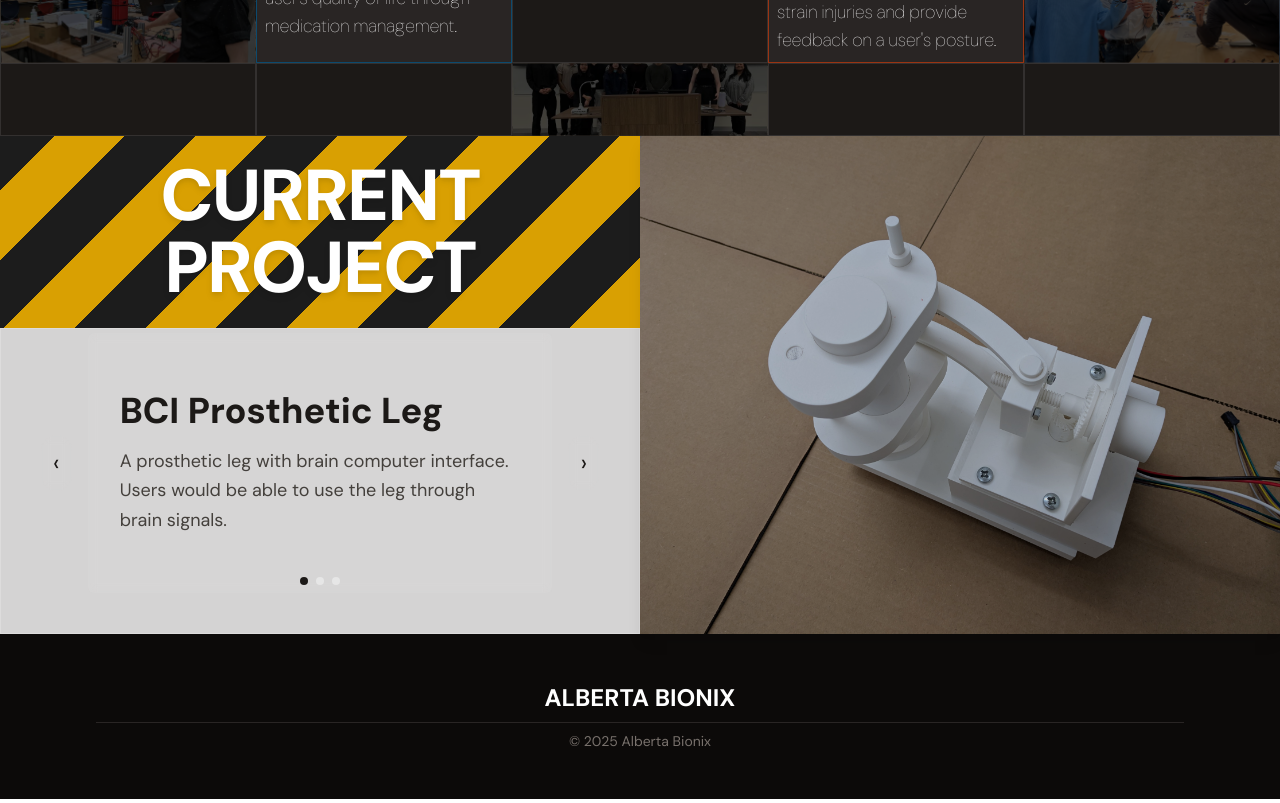
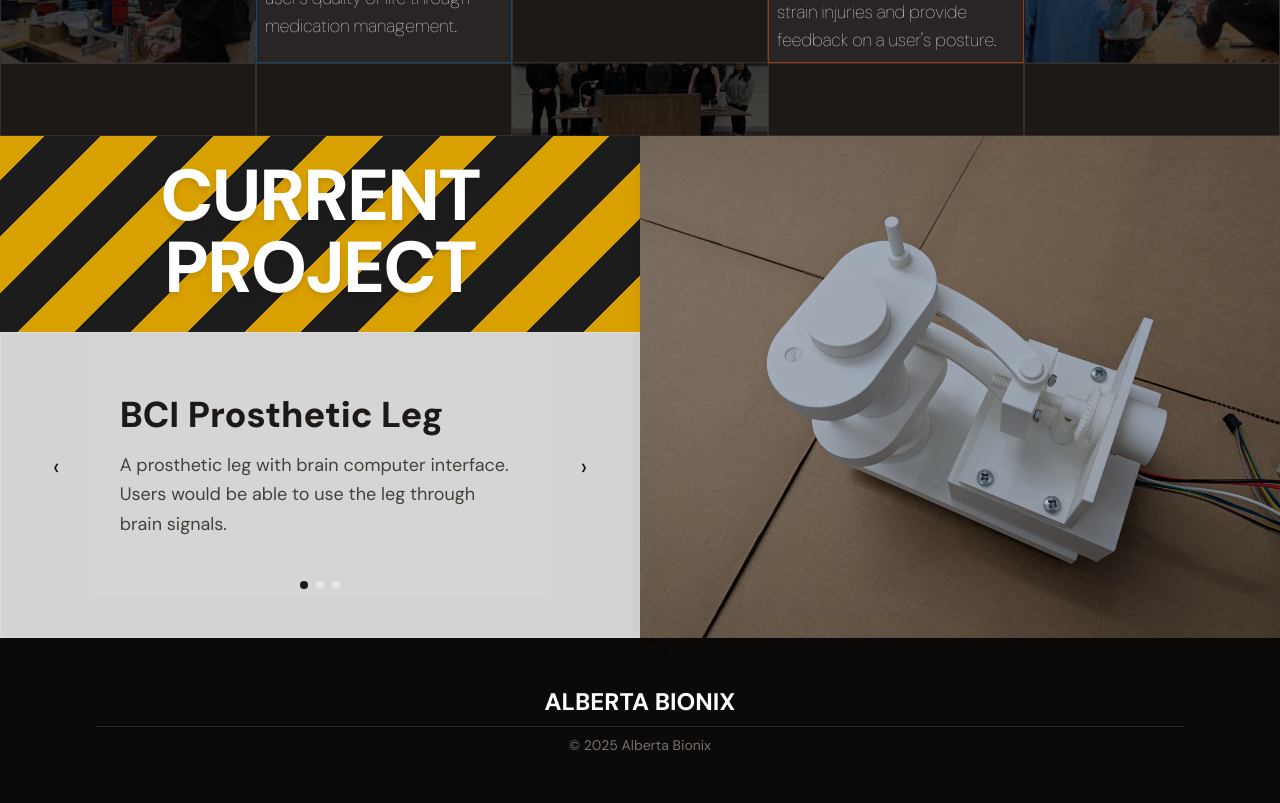
Before and after one commit to albertabionix/website2, a React (Vite) app: page / in a window 1280 px wide. Shown: the part 2300-3103 px from the top of the page. Built offline with nearby package versions, Linux system fonts and the light colour scheme; the HTML template or start-up script is replaced by a standard one.

Commit message:
Update Index.tsx

```diff
--- a/src/pages/Index.tsx
+++ b/src/pages/Index.tsx
@@ -548,18 +548,21 @@ const Index = () => {
         <div className="  flex flex-col lg:flex-row items-stretch gap-0">
           {/* Left: Carousel & Header */}
           <div className="lg:w-1/2 w-full flex flex-col order-first">
-            <div className="relative overflow-hidden px-6 py-6 text-center rounded-none">
+            <div className="relative overflow-hidden px-6 py-6 text-center rounded-none group">
               {/* Striped construction tape background */}
               <div
                 className="absolute inset-0"
                 style={{
                   backgroundImage:
-                    "repeating-linear-gradient(-45deg, #d9a002 0 50px, #1c1c1c 50px 100px)",
+                    "repeating-linear-gradient(-45deg, #d9a002 0 40px, #1c1c1c 40px 80px)",
                 }}
                 aria-hidden
               />
-              <h3 className="text-shadow-lg/40 relative text-5xl sm:text-7xl font-extrabold tracking-tight uppercase text-white drop-shadow-md">
-                CURRENT PROJECT
+              <h3 className="relative text-5xl sm:text-7xl font-extrabold tracking-tight uppercase text-white drop-shadow-md">
+                <span className="inline-block">
+                  CURRENT PROJECT
+                  <span className="block h-1 bg-white rounded transform scale-x-0 origin-left transition-transform duration-300 ease-in-out group-hover:scale-x-100 w-full" />
+                </span>
               </h3>
             </div>
 
```
